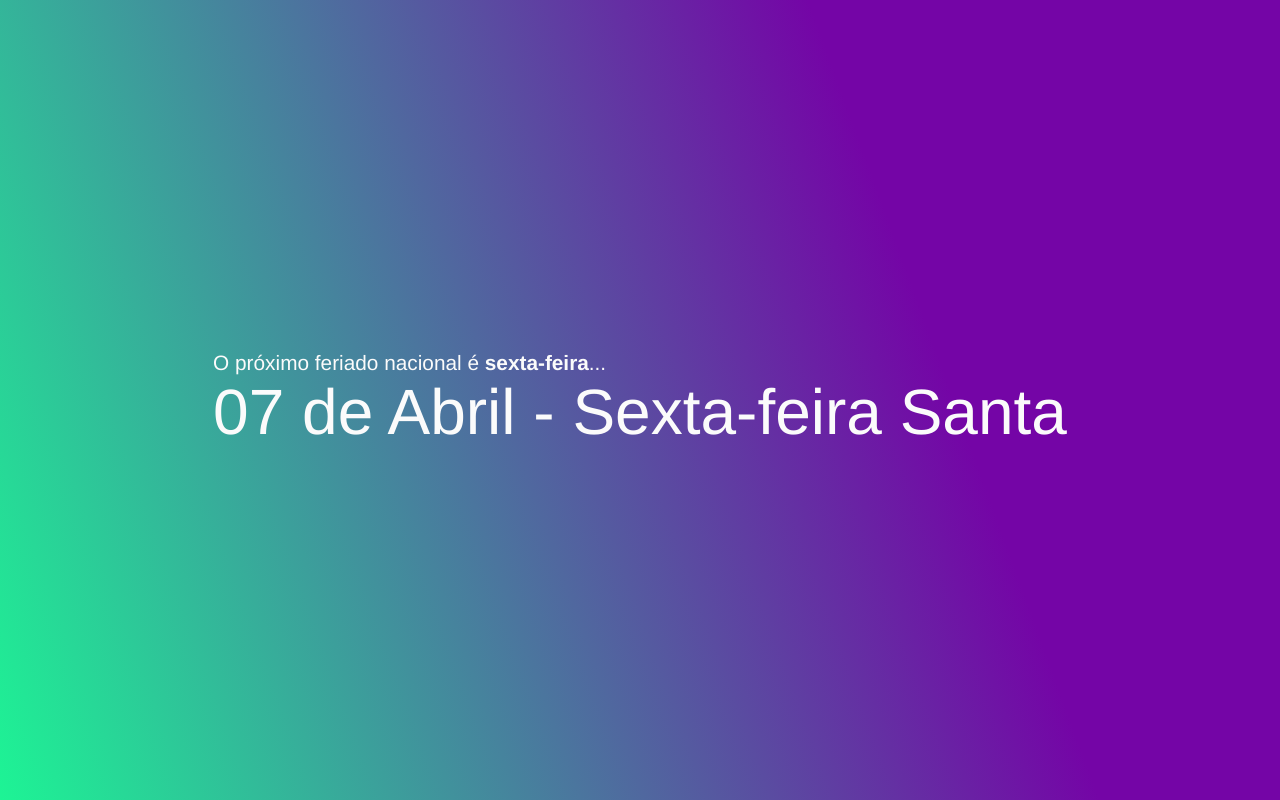
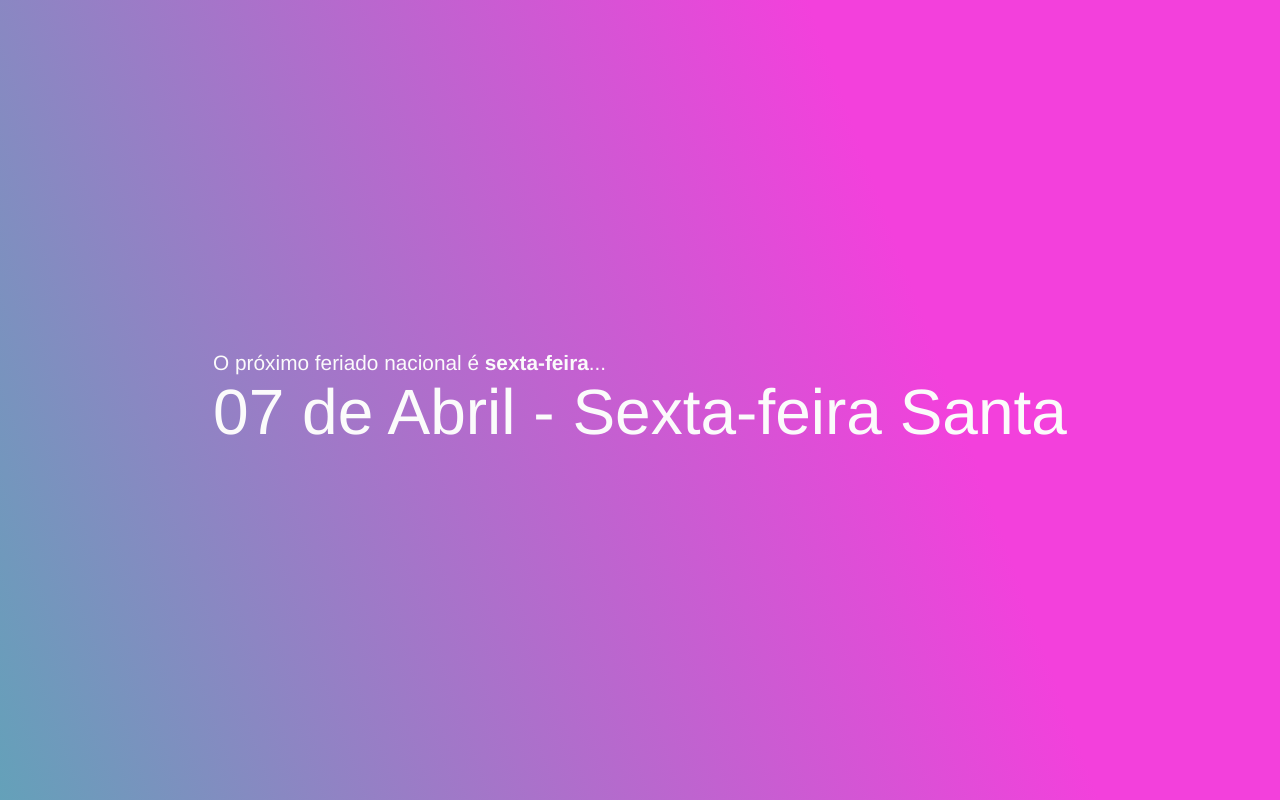
Before and after one commit to Leandrigues/feriado, a Vue app: page / in a window 1280 px wide. Built offline with nearby package versions, Linux system fonts and the light colour scheme.

Commit message:
Fix weekday

```diff
--- a/src/App.vue
+++ b/src/App.vue
@@ -1,79 +1,78 @@
 <template>
-  <div class="background" :style="{background: `linear-gradient(70deg, ${palettes[selectedColor].primary} 0%, ${palettes[selectedColor].secondary} 70%)`, color: palettes[selectedColor].text }">
+  <div
+    class="background"
+    :style="{
+      background: `linear-gradient(70deg, ${palettes[selectedColor].primary} 0%, ${palettes[selectedColor].secondary} 70%)`,
+      color: palettes[selectedColor].text,
+    }"
+  >
     <div class="container">
-      <div class="header">O próximo feriado nacional é <strong class="week-day">sexta-feira</strong>...</div>
-      <div class="holiday" v-if="nextHoliday">{{ formattedDate }} - {{ formattedTitle }}</div>
+      <div class="header">
+        O próximo feriado nacional é
+        <strong class="week-day">{{ formattedWeekday }}</strong
+        >...
+      </div>
+      <div class="holiday" v-if="nextHoliday">
+        {{ formattedDate }} - {{ formattedTitle }}
+      </div>
     </div>
   </div>
 </template>
 
 <script>
-import json from './data/holidays.json'
-import axios from 'axios'
+import json from "./data/holidays.json";
+import axios from "axios";
 
 export default {
-  name: 'App',
-  components: {
-  },
+  name: "App",
+  components: {},
   data() {
     return {
       holiday: {
-        date: '',
-        title: ''
+        date: "",
+        title: "",
       },
       holidays: json,
       nextHoliday: undefined,
       palettes: [
         {
-          primary:'#F79272',
-          secondary: '#B589B4',
-          text: '#FBFBFB'
+          primary: "#8447FF",
+          secondary: "#D972FF",
+          text: "#FBFBFB",
         },
         {
-          primary:'#8447FF',
-          secondary: '#D972FF',
-          text: '#FBFBFB'
+          primary: "#1df495",
+          secondary: "#7405a6",
+          text: "#FBFBFB",
         },
         {
-          primary:'#1df495',
-          secondary: '#7405a6',
-          text: '#FBFBFB'
-        },
-        {
-          primary:'#64a1b9',
-          secondary: '#f340dc',
-          text: '#FBFBFB'
-        },
-        {
-          primary:'#3fc9b9',
-          secondary: '#b2f70c ',
-          text: '#FBFBFB'
+          primary: "#64a1b9",
+          secondary: "#f340dc",
+          text: "#FBFBFB",
         },
       ],
-      selectedColor: Math.ceil(((Math.random() * 100) % 5) - 1)
-
-    }
+      selectedColor: Math.ceil(((Math.random() * 100) % 3) - 1),
+    };
   },
   beforeMount() {
+    const holidaysList = this.holidays;
+    const current_date = new Date();
 
-      const holidaysList = this.holidays
-      const current_date = new Date()
-
-      this.nextHoliday = holidaysList.find((holiday) => {
-        const date = new Date(holiday.date)
-        return date >= current_date
-      })
+    this.nextHoliday = holidaysList.find((holiday) => {
+      const date = new Date(holiday.date);
+      return date >= current_date;
+    });
+    this.weekday = new Date(this.nextHoliday.date).getUTCDay();
   },
   computed: {
     formattedTitle() {
-      return this.nextHoliday.name
+      return this.nextHoliday.name;
     },
     formattedDate() {
-      return this.formattedDay + ' de ' + this.formattedMonth
+      return this.formattedDay + " de " + this.formattedMonth;
     },
     formattedDay() {
-      console.log('Computed')
-      const day = this.nextHoliday.date.split('-')[2]
+      const day = this.nextHoliday.date.split("-")[2];
       return day;
     },
     formattedMonth() {
@@ -89,26 +88,27 @@ export default {
         "Setembro",
         "Outubro",
         "Novembro",
-        "Dezembro"
-      ]
-      const month = this.nextHoliday.date.split('-')[1]
+        "Dezembro",
+      ];
+      const month = this.nextHoliday.date.split("-")[1];
 
-      return months[parseInt(month) - 1]
+      return months[parseInt(month) - 1];
     },
-    formattedWeekDay() {
-      return [
-        "Domingo",
-        "Segunda-feira",
-        "Terça-feira",
-        "Quarta-feira",
-        "Quinta-feira",
-        "Sexta-feira",
-        "Sábado"
-      ]
-    }
-  }
-}
+    formattedWeekday() {
+      const weekdays = [
+        "domingo",
+        "segunda-feira",
+        "terça-feira",
+        "quarta-feira",
+        "quinta-feira",
+        "sexta-feira",
+        "sábado",
+      ];
 
+      return weekdays[this.weekday];
+    },
+  },
+};
 </script>
 
 <style>
@@ -124,7 +124,8 @@ export default {
   justify-content: center;
 }
 
-body, html {
+body,
+html {
   margin: 0;
   padding: 0;
   height: 100%;
@@ -157,7 +158,7 @@ body, html {
   .container {
     text-align: center;
     justify-content: center;
-    font-size: 0.1rem!important;
+    font-size: 0.1rem !important;
   }
 
   .header {
```
